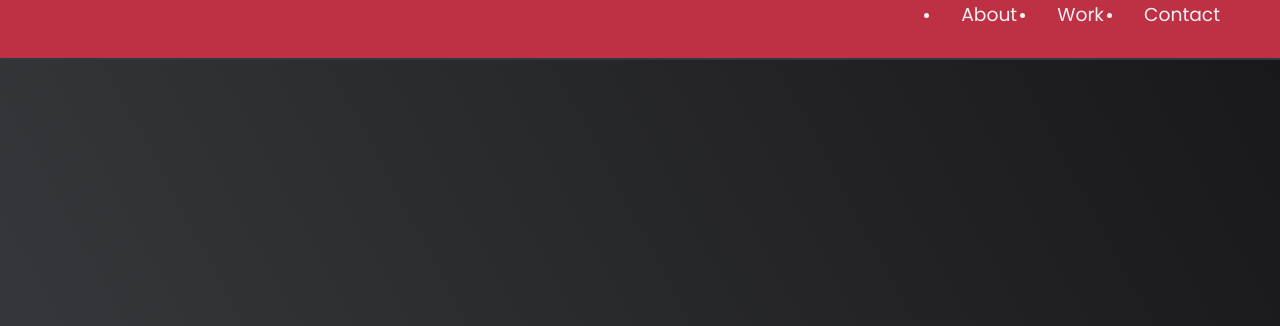
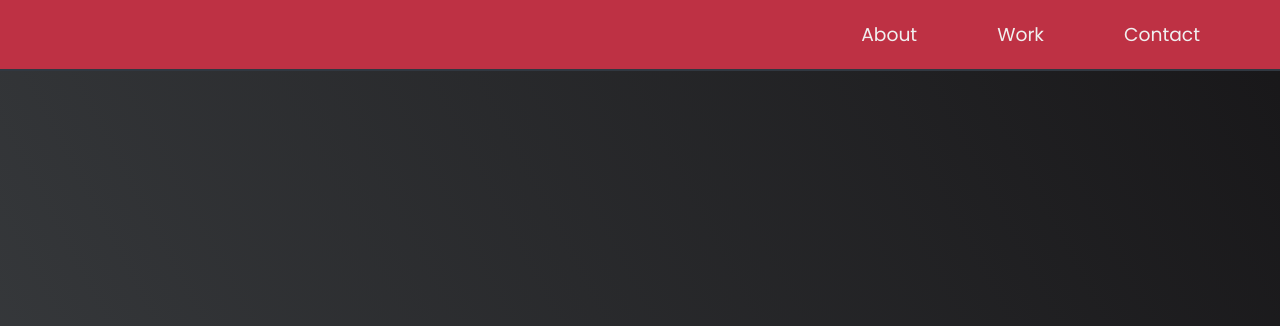
Before and after one commit to danio4/primer-portafolio-basico, a plain HTML site: page docs/index.html in a window 1280 px wide. Shown: the top 326 px of the page. Drawn offline with Linux system fonts and the light colour scheme.

Commit message:
nav bar actualizada

```diff
--- a/docs/styles.css
+++ b/docs/styles.css
@@ -28,25 +28,24 @@ p {
 	position: fixed;
 	width: 100vw;
 	border-bottom: 2px solid #303841;
-	height: 4rem;
-	align-items: center;
 }
 #navbar ul {
 	margin: 0 40px 0 0;
 	display: flex;
 	align-items: flex-end;
 	justify-content: end;
-	align-items: center;
 }
-
+#navbar li {
+	padding: 20px 20px;
+	list-style: none;
+}
 #navbar ul li:hover {
 	background: #45567e;
 }
 #navbar a {
 	color: #f0f0f0;
 	font-size: 1.3em;
-	margin: 20px;
-
+	padding: 20px 20px;
 }
 section {
 	display: block;
```
